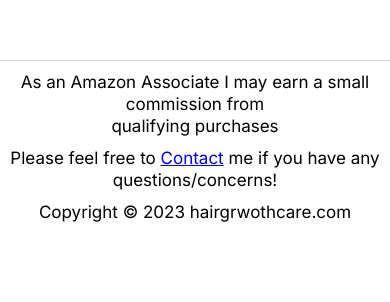
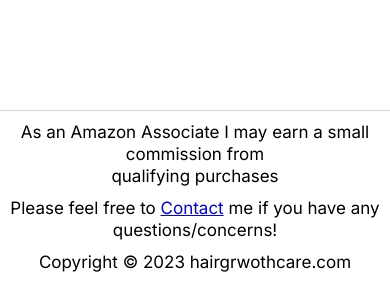
Before and after one commit to tsarg88/hairgrowthcare, a React (Create React App) app in the folder hairgrowthcare/: page /confirmation in a window 390 px wide. Shown: the part 2546-2848 px from the top of the page. Before the commit the page ends 2798 px from the top, so only its background shows below. Built offline with nearby package versions, Linux system fonts and the light colour scheme; a web font is replaced by a local one.

Commit message:
mob view fix

```diff
--- a/hairgrowthcare/src/Footer/Footer.css
+++ b/hairgrowthcare/src/Footer/Footer.css
@@ -17,7 +17,7 @@ footer {
     flex-wrap: wrap;
     justify-content: center;
     text-align: center;
-    transform: translateY(3772px);
+    transform: translateY(3822px);
     height: 217px;
   }
   .footerLine {
```
